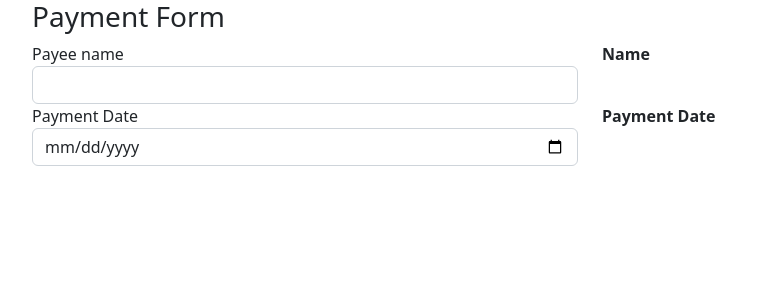
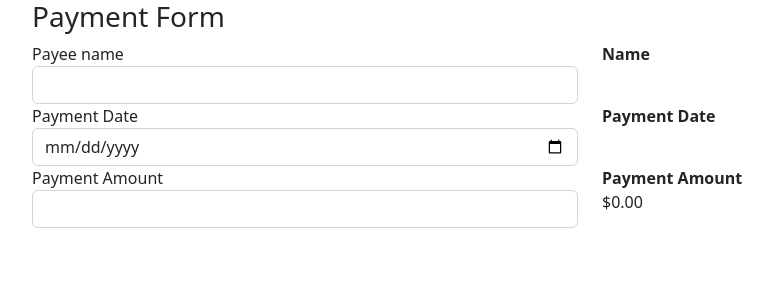
Before and after one commit to pkoers/pipes, an Angular app: page / in a window 1280 px wide. Shown: the top 300 px of the page, without its empty margins (50-823 px from the left). Built offline with nearby package versions, Linux system fonts and the light colour scheme.

Commit message:
Added the ammount input and currency pipe code for it

```diff
--- a/src/app/app.component.html
+++ b/src/app/app.component.html
@@ -28,4 +28,18 @@
       </div>
     </div>
   </div>
+
+  <div class="row">
+    <div class="form-group col">
+      <label>Payment Amount</label>
+      <input class="form-control" (input)="onAmountChange($any($event.target).value)"/>
+    </div>
+
+    <div class="col">
+      <label><b>Payment Amount</b></label>
+      <div>
+        {{ amount | currency:'USD' }}
+      </div>
+    </div>
+  </div>
 </div>
--- a/src/app/app.component.ts
+++ b/src/app/app.component.ts
@@ -8,6 +8,7 @@
 export class AppComponent {
   name = '';
   date = '';
+  amount = 0;
 
   onNameChange(value: string) {
     this.name = value;
@@ -16,4 +17,8 @@
   onDateChange(value: string) {
     this.date = value;
   }
+
+  onAmountChange(value: string) {
+    this.amount = parseFloat(value)
+  }
 }
```
